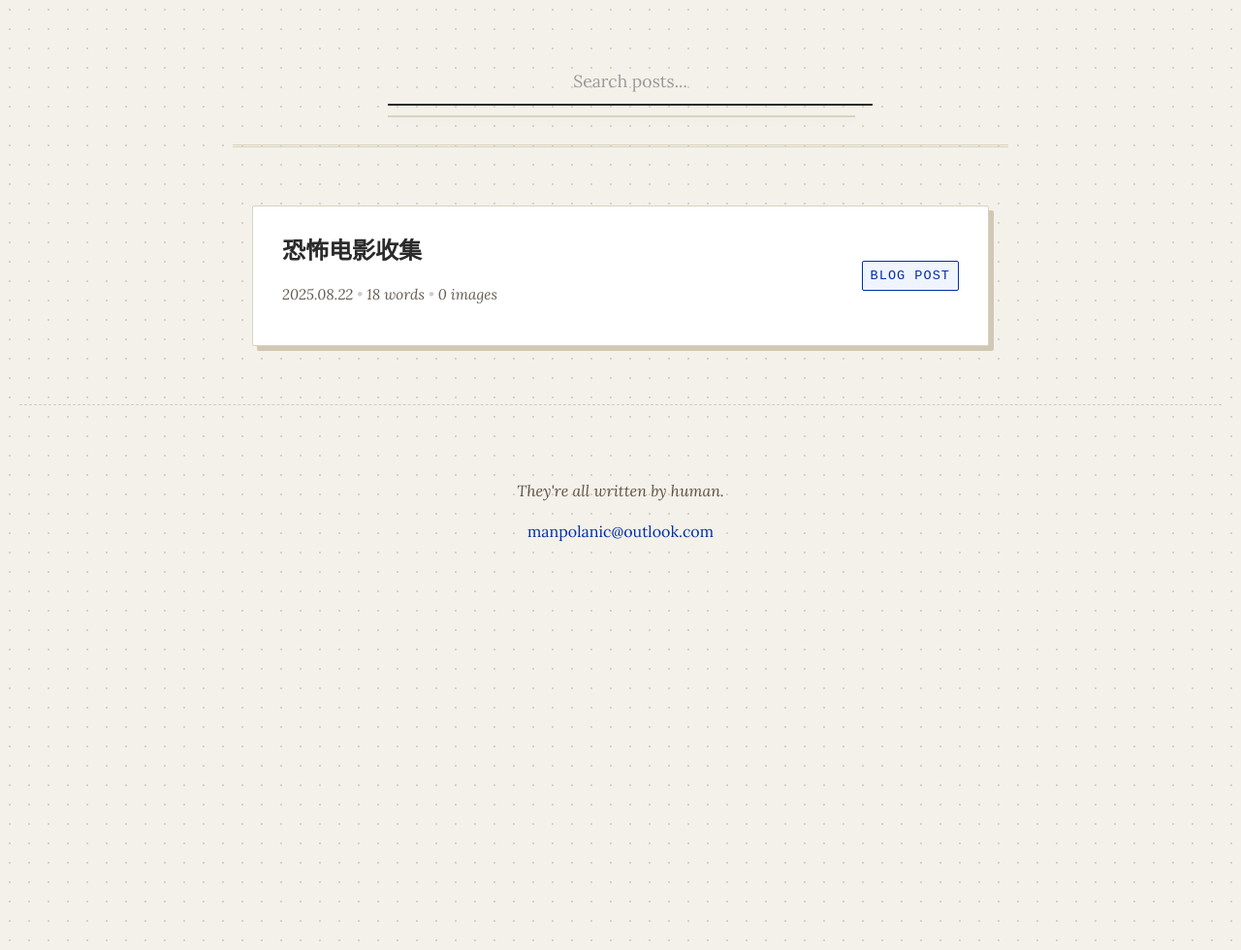
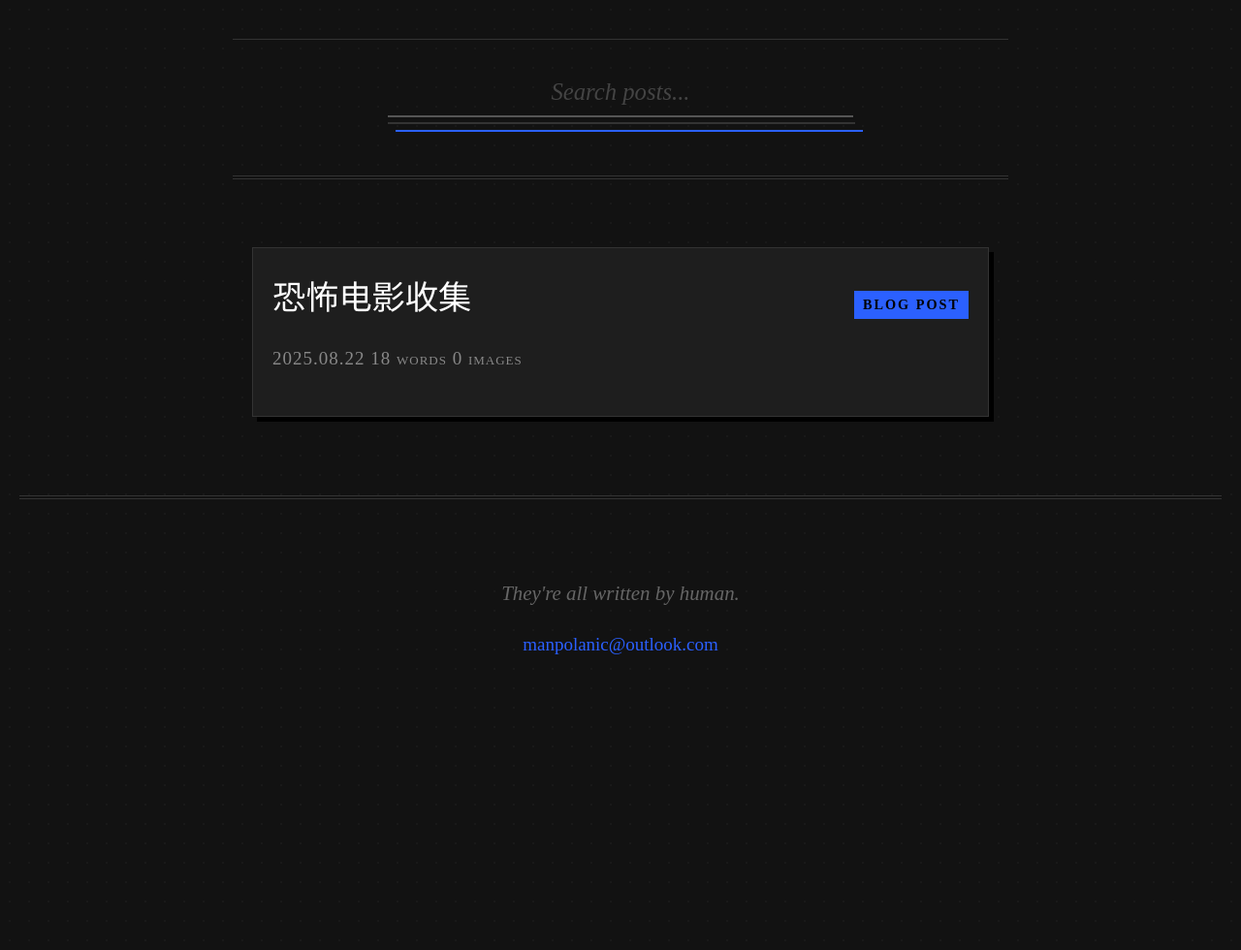
Before and after one commit to lptl/lptl.github.io, a Jekyll site: the page built from index.html, in a window 1280 px wide. Shown: the whole page at 97% size. Built offline with Jekyll 4.4.1, drawn with Linux system fonts in a browser that asks for light colours; some web fonts are replaced; comment, search, counter and statistics services are not loaded.

Commit message:
add content

```diff
--- a/assets/css/style.css
+++ b/assets/css/style.css
@@ -1,100 +1,138 @@
 /* =================================================================
-   1. Typography & Background (Vintage Paper + Klein Blue)
+   1. Typography & Background (Dark Academia / Noir)
    ================================================================= */
-@import url('https://fonts.googleapis.com/css2?family=Playfair+Display:ital,wght@0,400;0,700;1,400&family=Lora:ital,wght@0,400;0,600;1,400&display=swap');
+:root {
+    /* Color Palette: "Nocturnal Journal" */
 
-:root {
-    /* 核心配色：青花瓷风格 */
-    --paper-bg: #f4f1ea;       /* 米色纸张背景 */
-    --card-bg: #ffffff;        /* 卡片纯白背景 */
-    --ink-color: #2b2b2b;      /* 深灰色文字（比之前的咖啡色更冷一点，适配蓝色） */
+    /* Background: Deep Charcoal, almost black */
+    --paper-bg: #121212;
 
-    /* 重点修改：克莱因蓝 */
-    --accent-color: #002FA7;
+    /* Card: Slightly lighter dark grey */
+    --card-bg: #1e1e1e;
 
-    --border-color: #d8d2c0;   /* 浅褐色边框 */
-    --shadow-color: #d1c8b4;   /* 硬阴影颜色 */
+    /* Text: Antique Silver / Bone White (easier on eyes than pure white) */
+    --ink-color: #d4d0c7;
+
+    /* Accent: "Electric Klein" (Brighter blue to pop on dark bg) */
+    --accent-color: #2b60ff;
+
+    /* Borders: Dark Grey */
+    --border-color: #333333;
+
+    /* Shadow: Pure Black for depth */
+    --shadow-color: #000000;
 }
 
 body {
     margin: 0;
     padding: 40px 20px;
-    font-family: 'Lora', 'Georgia', serif;
+    /* Times New Roman Only */
+    font-family: "Times New Roman", Times, serif;
     color: var(--ink-color);
     background-color: var(--paper-bg);
-    /* 纸张纹理 */
-    background-image:
-        radial-gradient(#d8d2c0 1px, transparent 1px);
-    background-size: 20px 20px;
     min-height: 100vh;
     line-height: 1.6;
+    font-size: 19px;
+
+    /* Subtle Grain Texture for the dark background */
+    background-image:
+        radial-gradient(rgba(255, 255, 255, 0.03) 1px, transparent 1px);
+    background-size: 20px 20px;
 }
 
-/* 链接样式 */
+/* Links: High contrast blue */
 a {
     color: var(--accent-color);
     text-decoration: none;
     border-bottom: 1px solid transparent;
-    transition: border-color 0.3s;
+    transition: all 0.2s ease;
 }
 a:hover {
-    border-bottom: 1px solid var(--accent-color);
+    color: #fff;
+    border-bottom: 1px solid #fff;
+    text-shadow: 0 0 5px var(--accent-color); /* Glowing effect */
 }
 
-/* 代码块 */
+/* Code: Dark terminal style */
 pre, code {
-    font-family: "Courier New", Courier, monospace;
-    background-color: #e8e4d9;
-    border: 1px solid #dcd6c5;
-    border-radius: 2px;
+    font-family: "Times New Roman", Times, serif;
+    font-style: italic;
+    background-color: #000; /* Pitch black background for code */
+    border: 1px solid var(--border-color);
     padding: 2px 5px;
-    color: #001f6b; /* 代码文字也稍微带点深蓝，呼应主题 */
+    color: #8daaff; /* Pastel blue for code text */
 }
 pre {
     padding: 1.5em;
     overflow-x: auto;
-    border-left: 4px solid var(--accent-color); /* 蓝色的左边框 */
+    border: 1px solid var(--border-color);
+    border-left: 4px solid var(--accent-color);
+    box-shadow: inset 0 0 20px #000;
 }
 
 /* =================================================================
-   2. Layout & Header
+   2. Layout & Header (The "Night Edition")
    ================================================================= */
 .site-header {
     text-align: center;
-    margin-bottom: 60px;
-    padding-bottom: 20px;
-    border-bottom: 3px double var(--border-color);
+    margin-bottom: 70px;
+    padding-bottom: 30px;
+    border-bottom: 4px double var(--border-color);
     max-width: 800px;
     margin-left: auto;
     margin-right: auto;
+    position: relative;
+}
+
+.site-header::before {
+    content: "";
+    display: block;
+    width: 100%;
+    height: 1px;
+    background: var(--border-color);
+    margin-bottom: 5px;
 }
 
 .site-title {
-    font-family: 'Playfair Display', serif;
-    font-size: 3.2em;
-    font-weight: 700;
-    color: var(--accent-color); /* 标题直接使用克莱因蓝 */
-    letter-spacing: 1px;
+    font-size: 3.8em;
+    font-weight: normal;
+    color: var(--ink-color); /* White title */
+    letter-spacing: 2px;
     text-transform: uppercase;
-    text-shadow: 2px 2px 0px rgba(0,0,0,0.1); /* 柔和阴影 */
+    margin: 0;
+    line-height: 1;
+    /* Subtle blue glow instead of hard shadow */
+    text-shadow: 0 0 20px rgba(43, 96, 255, 0.4);
+}
+
+.site-title::after {
+    content: " \2014  Night Vol. I  \2014 ";
+    display: block;
+    font-size: 0.3em;
+    color: var(--accent-color); /* Blue subtitle */
+    margin-top: 15px;
+    letter-spacing: 4px;
+    font-variant: small-caps;
 }
 
 .main-content-wrapper {
-    max-width: 800px;
+    max-width: 780px;
     margin: 0 auto;
-    padding: 2em;
+    padding: 10px;
 }
 
 .main-content-wrapper img {
     max-width: 100%;
-    border: 5px solid #fff;
-    box-shadow: 2px 2px 5px rgba(0,0,0,0.1);
-    margin-top: 1em;
-    border-radius: 2px;
+    border: 1px solid #444;
+    padding: 5px;
+    background: #000; /* Black matte for images */
+    box-shadow: 8px 8px 0px var(--shadow-color);
+    margin-top: 1.5em;
+    filter: sepia(20%) contrast(1.1); /* Slight vintage photo filter */
 }
 
 /* =================================================================
-   3. Post List (Index Cards Style)
+   3. Post List (The "Archive" Look)
    ================================================================= */
 .post-list-container {
     width: 100%;
@@ -104,73 +142,63 @@ pre {
 
 .post-entry-link {
     display: block;
-    margin-bottom: 25px;
+    margin-bottom: 35px;
     color: inherit !important;
     text-decoration: none !important;
-    border: none !important;
 }
 
 .post-entry-box {
     background-color: var(--card-bg);
-    padding: 25px 30px;
+    padding: 25px 20px;
     border: 1px solid var(--border-color);
-    border-radius: 2px;
-    box-shadow: 5px 5px 0px var(--shadow-color); /* 默认土黄色阴影 */
+    /* Hard black shadow */
+    box-shadow: 5px 5px 0px #000;
 
     display: flex;
     justify-content: space-between;
-    align-items: center;
-    transition: transform 0.2s, box-shadow 0.2s, border-color 0.2s;
+    align-items: baseline;
+    transition: all 0.2s;
 }
 
-/* 悬停效果 */
+/* Hover Effects */
 .post-entry-link:hover .post-entry-box {
     transform: translate(-2px, -2px);
-    /* 悬停时，阴影变成半透明的克莱因蓝 */
-    box-shadow: 7px 7px 0px rgba(0, 47, 167, 0.2);
+    box-shadow: 7px 7px 0px var(--accent-color); /* Blue shadow on hover */
     border-color: var(--accent-color);
+    background-color: #252525;
 }
 
 .post-details { flex-grow: 1; }
 
 .post-title {
-    font-family: 'Playfair Display', serif;
-    margin: 0 0 8px 0;
-    font-size: 1.5em;
-    font-weight: 700;
-    color: var(--ink-color);
-    transition: color 0.2s;
+    margin: 0 0 10px 0;
+    font-size: 1.8em;
+    font-weight: normal;
+    color: #fff;
+    font-style: normal;
 }
-/* 悬停时标题也变蓝 */
+
 .post-entry-link:hover .post-title {
     color: var(--accent-color);
 }
 
 .post-meta {
-    font-family: 'Lora', serif;
-    font-style: italic;
-    font-size: 0.95em;
-    color: #665c52;
-}
-.post-meta span:not(:last-child)::after {
-    content: " • ";
-    color: #ccc;
+    font-size: 1em;
+    color: #888; /* Dim grey for metadata */
+    font-variant: small-caps;
+    letter-spacing: 1px;
 }
 
 .post-type {
-    font-family: 'Courier New', monospace;
-    font-size: 0.85em;
+    font-size: 0.75em;
     text-transform: uppercase;
-    letter-spacing: 1px;
-
-    /* 标签颜色 */
-    color: var(--accent-color);
+    letter-spacing: 2px;
+    color: #000;
+    background-color: var(--accent-color); /* Blue pill */
+    padding: 2px 8px;
+    margin-left: 20px;
     border: 1px solid var(--accent-color);
-    background-color: #f0f4ff; /* 极淡的蓝色背景 */
-
-    padding: 4px 8px;
-    border-radius: 2px;
-    margin-left: 20px;
+    font-weight: bold;
     white-space: nowrap;
 }
 
@@ -180,33 +208,34 @@ pre {
 .site-footer {
     text-align: center;
     padding: 60px 20px;
-    margin-top: 60px;
-    border-top: 1px dashed #ccc;
+    margin-top: 80px;
+    border-top: 4px double var(--border-color);
 }
 
 .site-description {
-    font-family: 'Lora', serif;
     font-style: italic;
-    color: #5e5044;
+    color: #666;
+    font-size: 1.1em;
 }
 
 /* Search Box */
 .search-container {
     width: 60%;
-    margin: 20px auto;
+    margin: 30px auto;
     position: relative;
 }
 
 #search-input {
     width: 100%;
-    padding: 12px 10px;
+    padding: 10px 0;
     background: transparent;
     border: none;
-    border-bottom: 2px solid var(--ink-color);
+    border-bottom: 2px solid #555;
     border-radius: 0;
-    font-family: 'Lora', serif;
-    font-size: 1.1em;
-    color: var(--accent-color); /* 输入文字也是蓝色 */
+    font-family: "Times New Roman", Times, serif;
+    font-size: 1.3em;
+    font-style: italic;
+    color: #fff;
     outline: none;
     text-align: center;
     transition: border-color 0.3s;
@@ -215,29 +244,29 @@ pre {
     border-bottom-color: var(--accent-color);
 }
 #search-input::placeholder {
-    color: #999;
+    color: #444;
 }
 
 #results-container {
     list-style: none;
     padding: 0;
-    margin-top: 10px;
-    background: #fff;
+    margin-top: 5px;
+    background: #000;
     border: 1px solid var(--border-color);
-    box-shadow: 4px 4px 10px rgba(0,0,0,0.05);
+    box-shadow: 8px 8px 0px var(--accent-color);
     position: absolute;
     width: 100%;
     z-index: 100;
 }
 #results-container li {
-    padding: 10px;
-    border-bottom: 1px solid #eee;
+    padding: 12px;
+    border-bottom: 1px solid #333;
     text-align: left;
 }
 #results-container li a {
-    color: var(--accent-color); /* 搜索结果用蓝色 */
-    font-family: 'Lora', serif;
+    color: var(--accent-color);
     font-weight: bold;
+    font-variant: small-caps;
 }
 
 /* =================================================================
@@ -245,33 +274,45 @@ pre {
    ================================================================= */
 .post-header {
     text-align: center;
-    margin-bottom: 40px;
+    margin-bottom: 50px;
     padding-bottom: 20px;
-    border-bottom: 1px solid #e0dbcd;
+    border-bottom: 1px solid var(--border-color);
 }
 
 .post-content {
-    font-size: 1.15em;
-    line-height: 1.8;
+    font-size: 1.2em;
+    line-height: 1.7;
     text-align: justify;
+}
+
+/* Drop Cap: Bright Blue */
+.post-content > p:first-of-type::first-letter {
+    font-size: 3.5em;
+    float: left;
+    margin-right: 0.15em;
+    margin-top: -0.1em;
+    line-height: 0.85;
+    color: var(--accent-color);
+    font-style: italic;
 }
 
 .post-content h2,
 .post-content h3 {
-    font-family: 'Playfair Display', serif;
-    margin-top: 2em;
-    color: var(--accent-color); /* 文章内的小标题用蓝色 */
-    border-bottom: 2px solid #e8e4d9;
+    margin-top: 2.5em;
+    color: #fff;
+    font-weight: normal;
+    text-transform: uppercase;
+    letter-spacing: 2px;
+    border-bottom: 1px solid var(--accent-color);
     display: inline-block;
     padding-bottom: 5px;
 }
 
 blockquote {
-    border-left: 3px solid var(--accent-color); /* 引用块左侧蓝线 */
-    margin: 20px 0;
+    border-left: 3px solid var(--accent-color);
+    margin: 30px 40px;
     padding-left: 20px;
     font-style: italic;
-    color: #555;
-    background: #f4f7fc; /* 极淡的蓝灰色背景 */
-    padding: 15px 20px;
+    font-size: 1.1em;
+    color: #999;
 }
```
